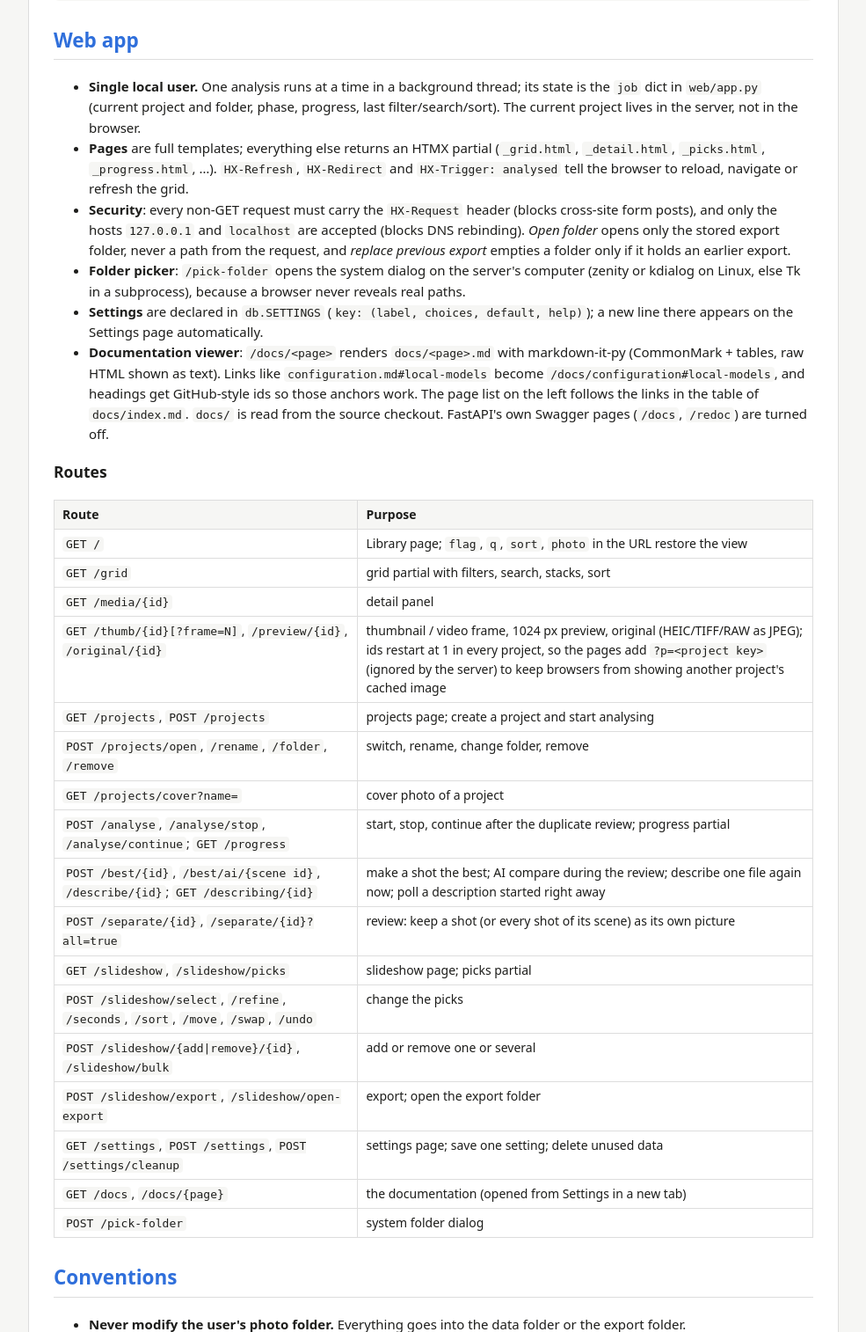
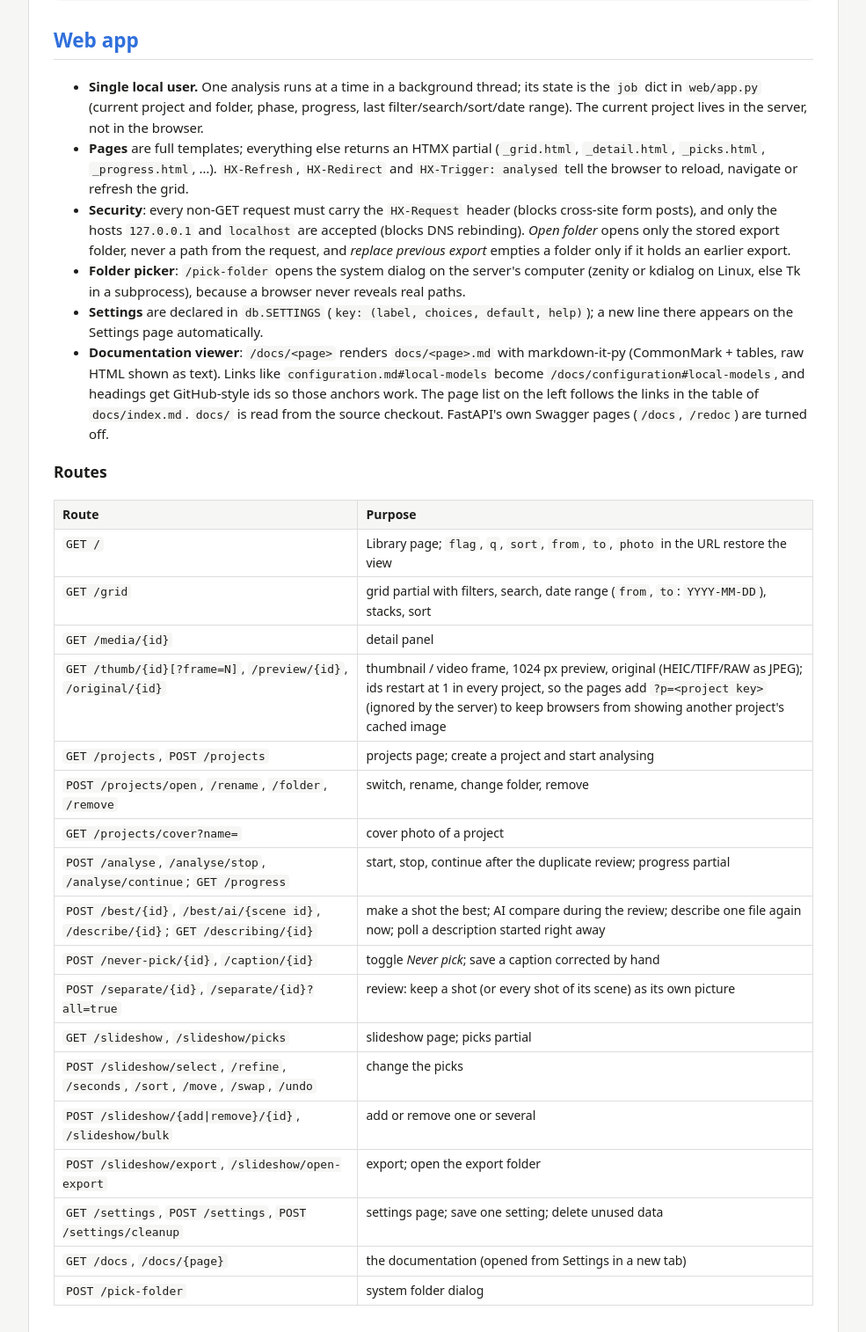
Before and after one commit to jotiau/photos2show, a FastAPI app: page /docs/development in a window 1280 px wide. Shown: the part 1257-2771 px from the top of the page at 88% size, without its empty margins (250-1235 px from the left). Run offline with FastAPI, Linux system fonts and the light colour scheme; some libraries are stand-ins or nearby versions.

Commit message:
Library: Never pick per photo (kept out of the AI's slideshow choice, also leaves the picks; filter and card badge), From/to date range filter (in the URL), caption editable in the detail panel; docs, README and PLAN updated

```diff
--- a/src/photos2show/slideshow.py
+++ b/src/photos2show/slideshow.py
@@ -81,14 +81,16 @@ def on_screen(it: dict, seconds: float) -> float:
 
 def select(conn, description: str, current: list[dict] | None = None, instruction: str = "",
            seconds: int = SECONDS_PER_PHOTO) -> list[dict]:
-    """Ask the LLM for picks; returns [{"id", "reason"}] restricted to described, non-duplicate items.
+    """Ask the LLM for picks; returns [{"id", "reason"}] restricted to described, non-duplicate items
+    not marked "Never pick".
 
     With an instruction, the current picks are refined instead of chosen anew; they stay valid even if
     added by hand (a duplicate or a photo without AI description).
     """
     current = current or []
     kept = {p["id"] for p in current}
-    items = [it for it in db.all_media(conn) if (it["ai"] and not it["duplicate_of"]) or it["id"] in kept]
+    items = [it for it in db.all_media(conn)
+             if (it["ai"] and not it["duplicate_of"] and not it["excluded"]) or it["id"] in kept]
     if not any(it["ai"] for it in items):
         raise ValueError("No photos described by AI yet – analyse the project first.")
     settings = load_settings("slideshow")
--- a/src/photos2show/web/app.py
+++ b/src/photos2show/web/app.py
@@ -16,7 +16,7 @@ from pathlib import Path
 from urllib.parse import urlencode
 
 import uvicorn
-from fastapi import FastAPI, Form, HTTPException, Request
+from fastapi import FastAPI, Form, HTTPException, Query, Request
 from fastapi.responses import FileResponse, HTMLResponse, PlainTextResponse, Response
 from fastapi.staticfiles import StaticFiles
 from fastapi.templating import Jinja2Templates
@@ -45,7 +45,7 @@ templates.env.globals["setting_fields"] = db.SETTINGS
 templates.env.globals["AI_PICK"] = AI_PICK
 
 FILTERS = ("all", "ok", "skips_ai", "very_blurry", "blurry", "too_dark", "too_bright",
-           "low_contrast", "monotone", "duplicate", "video", "in_slideshow")
+           "low_contrast", "monotone", "duplicate", "video", "in_slideshow", "never_pick")
 REFRESH = {"HX-Refresh": "true"}
 UNSTACKED = ("duplicate", "skips_ai")  # these filters are about the shots a stack hides
 SORTS = {k: v[0] for k, v in slideshow.SORTS.items() if k != "reverse"}  # Library: name -> label
@@ -55,6 +55,7 @@ REVIEW = "Review duplicates"
 # Single local user, one analysis at a time.
 job = {"project": "", "folder": "", "running": False, "phase": "", "done": 0, "total": 0, "started": 0.0,
        "stopping": False, "summary": None, "error": None, "flag": "all", "query": "", "stacks": True, "sort": "date",
+       "from": "", "to": "",
        "grid_phase": "", "grid_done": 0}
 lock = threading.Lock()
 stop = threading.Event()
@@ -100,7 +101,7 @@ app.add_middleware(TrustedHostMiddleware, allowed_hosts=["127.0.0.1", "localhost
 
 def _open(name: str, projects: dict[str, str] | None = None) -> None:
     folder = (projects or db.load_projects())[name]
-    job.update(project=name, folder=folder, flag="all", query="", summary=None, error=None)
+    job.update(project=name, folder=folder, flag="all", query="", summary=None, error=None, **{"from": "", "to": ""})
 
 
 def _run(root: Path) -> None:
@@ -184,6 +185,8 @@ def _matches(it: dict, flag: str) -> bool:
         return it["kind"] == "video"
     if flag == "in_slideshow":
         return it["pick"] is not None
+    if flag == "never_pick":
+        return bool(it["excluded"])
     if flag.startswith("tag:"):
         return flag[4:] in ((it["ai"] or {}).get("tags") or [])
     return flag in it["flags"]
@@ -195,6 +198,19 @@ def _found(it: dict, query: str) -> bool:
     text = " ".join([str(a.get("caption") or ""), str(a.get("scene") or ""), *a.get("tags", []),
                      *map(str, a.get("issues") or []), Path(it["path"]).name]).lower()
     return all(word in text for word in query.lower().split())
+
+
+def _day(value: str | None) -> str:
+    """A YYYY-MM-DD day from the date inputs or the URL; anything else means no limit."""
+    return value if value and re.fullmatch(r"\d{4}-\d{2}-\d{2}", value) else ""
+
+
+def _in_range(it: dict) -> bool:
+    """Taken between the From and To days (both included); undated photos only when no range is set."""
+    if not (job["from"] or job["to"]):
+        return True
+    day = (it["taken_at"] or "")[:10]
+    return bool(day) and job["from"] <= day and (not job["to"] or day <= job["to"])
 
 
 def _root() -> Path:
@@ -216,13 +232,15 @@ def _page(request: Request, template: str, **ctx) -> HTMLResponse:
 
 @app.get("/", response_class=HTMLResponse)
 def index(request: Request, flag: str | None = None, q: str | None = None, sort: str | None = None,
-          photo: int | None = None):
+          photo: int | None = None, start: str | None = Query(None, alias="from"),
+          end: str | None = Query(None, alias="to")):
     """The view comes from the URL (library_url): reload, back/forward and bookmarks keep it.
     A bare / (typed, or a bookmark of the start page) keeps the last view."""
     if not job["project"] and (projects := db.load_projects()):
         _open(list(projects)[-1])
     if flag:
-        job.update(flag=flag, query=(q or "").strip(), sort=sort if sort in SORTS else "date")
+        job.update(flag=flag, query=(q or "").strip(), sort=sort if sort in SORTS else "date",
+                   **{"from": _day(start), "to": _day(end)})
     return _page(request, "library.html", page="library", photo=photo)
 
 
@@ -236,9 +254,9 @@ templates.env.globals["media_key"] = media_key
 
 
 def library_url(**changes) -> str:
-    """The Library URL of the current view (flag, search, sort), with changes; always has flag, so a bare /
+    """The Library URL of the current view (flag, search, sort, date range), with changes; always has flag, so a bare /
     means "keep the last view"."""
-    state = {"flag": job["flag"], "q": job["query"], "sort": job["sort"], **changes}
+    state = {"flag": job["flag"], "q": job["query"], "sort": job["sort"], "from": job["from"], "to": job["to"], **changes}
     return "/?" + urlencode({k: v for k, v in state.items() if k == "flag" or v not in (None, "", "date")})
 
 
@@ -376,13 +394,17 @@ def progress(request: Request):
 
 @app.get("/grid", response_class=HTMLResponse)
 def grid(request: Request, flag: str | None = None, q: str | None = None, stacks: bool | None = None,
-         sort: str | None = None):
+         sort: str | None = None, start: str | None = Query(None, alias="from"),
+         end: str | None = Query(None, alias="to")):
     flag = job["flag"] = flag or job["flag"]  # remembered so live reloads keep the filter
     query = job["query"] = (job["query"] if q is None else q).strip()  # q="" clears the search
+    for key, value in (("from", start), ("to", end)):  # like q: missing keeps the range, "" clears it
+        if value is not None:
+            job[key] = _day(value)
     job.update(grid_phase=job["phase"], grid_done=job["done"])  # what the grid shows: newer = "new results"
     stacked = job["stacks"] = job["stacks"] if stacks is None else stacks
     by = job["sort"] = sort if sort in SORTS else job["sort"]
-    items = [it for it in _items() if _found(it, query)]
+    items = [it for it in _items() if _found(it, query) and _in_range(it)]
     # Stacks: only the best shot of a scene is shown, with "+N" for its other shots (unless the search hides it).
     ids = {it["id"] for it in items}
     stacked_away = {it["id"] for it in items if stacked and it["duplicate_of"] in ids}
@@ -400,7 +422,7 @@ def grid(request: Request, flag: str | None = None, q: str | None = None, stacks
                                                               "query": query, "stacked": stacked, "more": more,
                                                               "tags": tags.most_common(TOP_TAGS),
                                                               "sorts": SORTS, "sort": by})
-    if q is not None or sort is not None:  # typing or sorting replaces the URL; filters push their own
+    if (q, sort, start, end) != (None,) * 4:  # typing, sorting or dates replace the URL; filters push their own
         resp.headers["HX-Replace-Url"] = library_url()
     return resp
 
@@ -616,6 +638,36 @@ def describe_again(request: Request, media_id: int):
     return detail(request, media_id)
 
 
+@app.post("/never-pick/{media_id}", response_class=HTMLResponse)
+def never_pick(request: Request, media_id: int):
+    """Library detail panel: toggle "Never pick" – the AI is never offered this photo for the slideshow.
+    Turning it on also removes the photo from the current slideshow."""
+    excluded = not _item(media_id)["excluded"]
+    conn = db.connect(_root())
+    conn.execute("UPDATE media SET excluded = ? WHERE id = ?", (int(excluded), media_id))
+    conn.commit()
+    if excluded:
+        slideshow.update(_root(), lambda s: {**s, "picks": slideshow.edit(s["picks"], "remove", media_id)})
+    resp = detail(request, media_id)
+    resp.headers["HX-Trigger"] = "analysed"  # the card's badge and pick numbers in the grid
+    return resp
+
+
+@app.post("/caption/{media_id}", response_class=HTMLResponse)
+def edit_caption(request: Request, media_id: int, caption: str = Form(...)):
+    """Library detail panel: correct the AI's caption by hand; the slideshow AI chooses by it. Describe again
+    replaces it with a new AI caption."""
+    caption = caption.strip()
+    if not _item(media_id)["ai"] or not caption or len(caption) > 500:
+        raise HTTPException(400)
+    conn = db.connect(_root())
+    conn.execute("UPDATE media SET ai = json_set(ai, '$.caption', ?) WHERE id = ?", (caption, media_id))
+    conn.commit()
+    resp = detail(request, media_id)
+    resp.headers["HX-Trigger"] = "analysed"  # the caption on the card
+    return resp
+
+
 @app.get("/describing/{media_id}", response_class=HTMLResponse)
 def describing_status(request: Request, media_id: int):
     """Polled by the detail panel while a shot is described right away; when done, the panel reloads."""
--- a/src/photos2show/web/static/style.css
+++ b/src/photos2show/web/static/style.css
@@ -105,6 +105,10 @@ main { display: flex; gap: 16px; padding: 16px; align-items: flex-start; }
 }
 .tag { font-size: 12px; padding: 1px 8px; border-radius: 10px; }
 .caption { font-style: italic; }
+#detail input.caption { width: 100%; margin: 8px 0 4px; border-color: transparent; background: none; }
+#detail input.caption:hover, #detail input.caption:focus { border-color: var(--border); background: var(--panel); }
+.bar .dates { display: flex; gap: 6px; align-items: center; color: var(--muted); }
+#detail button[aria-pressed="true"] { border-color: var(--bad); color: var(--bad); }
 .tabs { display: flex; gap: 4px; }
 .tabs a { padding: 6px 10px; border-radius: 6px; color: #fff; text-decoration: none; }
 .tabs a:hover { background: rgb(255 255 255 / .12); }
--- a/src/photos2show/web/templates/_grid.html
+++ b/src/photos2show/web/templates/_grid.html
@@ -44,6 +44,7 @@
     <div class="flags">
       {% for f in it.flags %}<span class="flag {{ f }}">{{ f.replace('_', ' ') }}</span>{% endfor %}
       {% if it.skip_ai %}<span class="flag noai" title="{{ it.skip_ai }}">no AI</span>{% endif %}
+      {% if it.excluded %}<span class="flag noai" title="The AI never picks this photo for the slideshow">never pick</span>{% endif %}
     </div>
   </article>
   {% endfor %}
--- a/src/photos2show/web/templates/library.html
+++ b/src/photos2show/web/templates/library.html
@@ -20,6 +20,10 @@
   {% include "_progress.html" %}
   <input class="search" type="search" name="q" value="{{ job.query }}" placeholder="Search captions, tags, file names… (e.g. boat sunset)"
     aria-label="Search" hx-get="/grid" hx-target="#grid" hx-trigger="input changed delay:300ms, search">
+  <span class="dates" title="Only photos taken on these days (empty: no limit)">
+    <label>From <input type="date" name="from" value="{{ job['from'] }}" hx-get="/grid" hx-target="#grid" hx-trigger="change"></label>
+    <label>to <input type="date" name="to" value="{{ job['to'] }}" hx-get="/grid" hx-target="#grid" hx-trigger="change"></label>
+  </span>
 </div>
 <main>
   <section id="grid" hx-get="/grid" hx-trigger="load, analysed from:body"></section>
```
Also changed, not shown: PLAN.md (+6 -4 lines), docs/data-and-files.md (+1 -0 lines), docs/development.md (+4 -3 lines), docs/how-it-works.md (+3 -2 lines), docs/user-guide.md (+14 -6 lines), src/photos2show/db.py (+5 -3 lines), src/photos2show/web/templates/_detail.html (+7 -1 lines), tests/test_web.py (+45 -0 lines), README.md.
